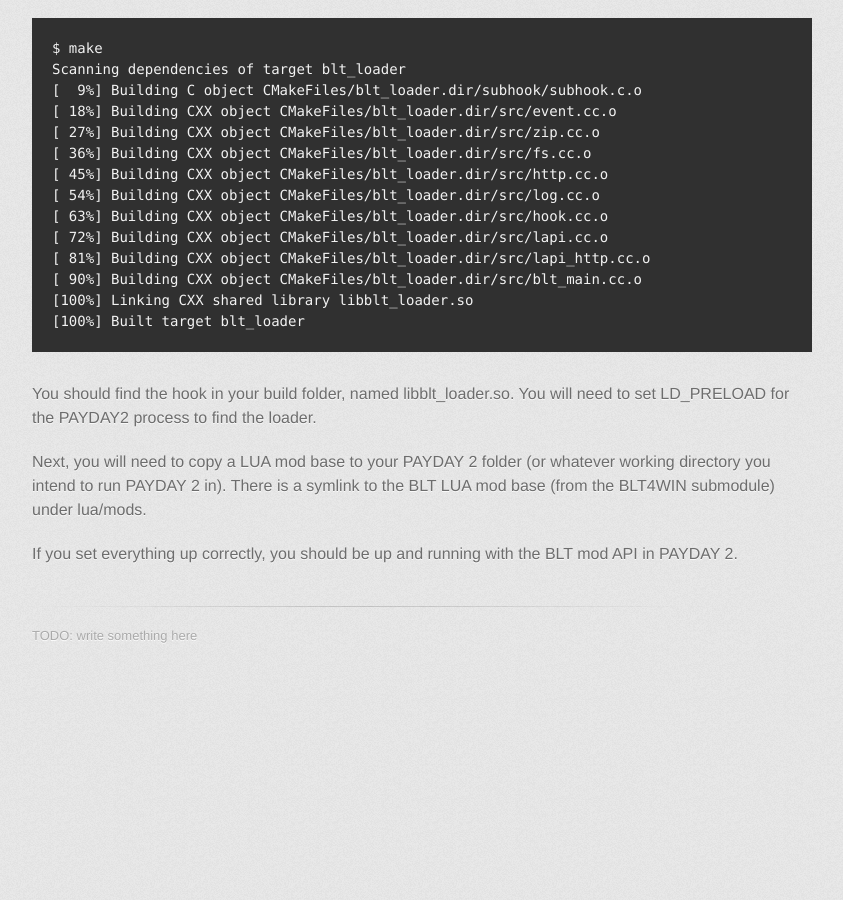
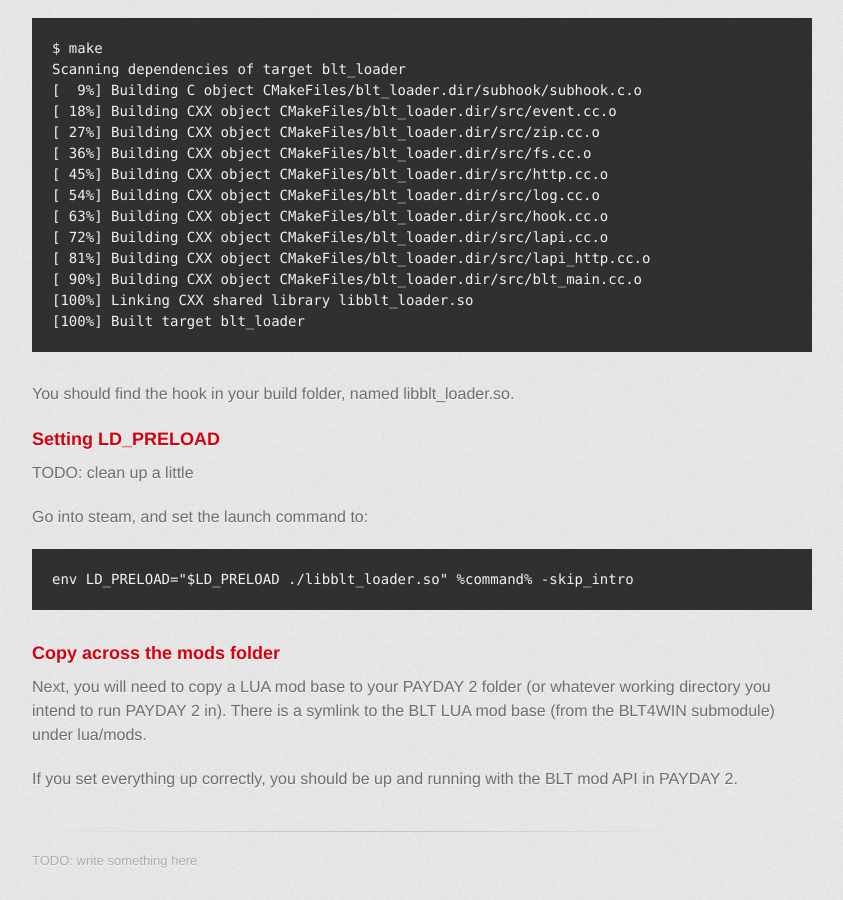
Before and after one commit to blt4linux/blt4linux.info, a Jekyll site: the page built from index.md, in a window 1280 px wide and 900 px high, scrolled down 2656 px. Shown: the whole window, without its empty margins (218-1061 px from the left). Built offline with Jekyll 4.4.1, drawn with Linux system fonts in a browser that asks for light colours; some web fonts are replaced; before the commit the page ends 3331 px from its top, so only the background shows below that.

Commit message:
Add documentation for LD_PRELOAD

```diff
--- a/index.md
+++ b/index.md
@@ -116,8 +116,15 @@
 	[100%] Built target blt_loader
 
 You should find the hook in your build folder, named libblt_loader.so.
-You will need to set LD_PRELOAD for the PAYDAY2 process to find the loader.
 
+### Setting LD_PRELOAD
+TODO: clean up a little
+
+Go into steam, and set the launch command to:
+
+	env LD_PRELOAD="$LD_PRELOAD ./libblt_loader.so" %command% -skip_intro
+
+### Copy across the mods folder
 Next, you will need to copy a LUA mod base to your PAYDAY 2 folder (or
 whatever working directory you intend to run PAYDAY 2 in). There
 is a symlink to the BLT LUA mod base (from the BLT4WIN submodule) under lua/mods.
```
